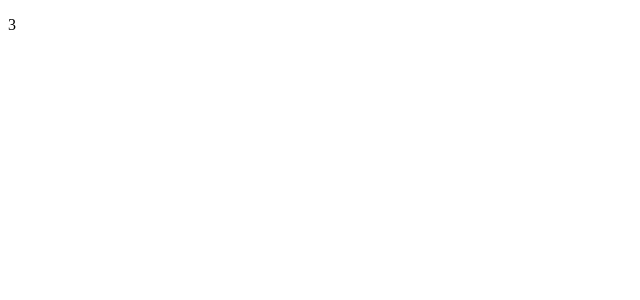
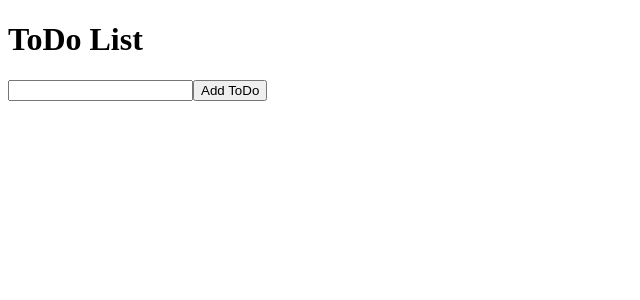
Before and after one commit to macotok/udemy-Typescript-with-React, a React (Create React App) app in the folder my-app-ts/: page / in a window 1280 px wide. Shown: the top 300 px of the page, without its empty margins (0-640 px from the left). Built offline with nearby package versions, Linux system fonts and the light colour scheme.

Commit message:
TodoListのformにtypescript導入

```diff
--- a/my-app-ts/src/App.tsx
+++ b/my-app-ts/src/App.tsx
@@ -1,12 +1,10 @@
 import React from 'react';
+import TodoList from './TodoList';
 
 const App = (): JSX.Element => {
-  const sum = (a: number, b: number): number => {
-    return a + b;
-  };
   return (
    <>
-    <p>{sum(1, 2)}</p>
+     <TodoList />
    </>
   );
 };
--- /dev/null
+++ b/my-app-ts/src/TodoList.tsx
@@ -0,0 +1,22 @@
+import React, { useState } from 'react';
+
+type formElem = React.FormEvent<HTMLFormElement>
+const TodoList = (): JSX.Element => {
+  const [value, setValue] = useState<string>('');
+  const handleSubmit = (e: formElem): void => {
+    e.preventDefault();
+    setValue('');
+  };
+
+  return (
+   <>
+     <h1>ToDo List</h1>
+     <form onSubmit={handleSubmit}>
+       <input type="text" value={value} onChange={e => setValue(e.target.value)} />
+       <button type="submit">Add ToDo</button>
+     </form>
+   </>
+  );
+};
+
+export default TodoList;
--- /dev/null
+++ b/my-app-ts/src/react-app-env.d.ts
@@ -0,0 +1 @@
+/// <reference types="react-scripts" />
```
Also changed, not shown: 1 other file (tests, documents, lock files or other folders).
